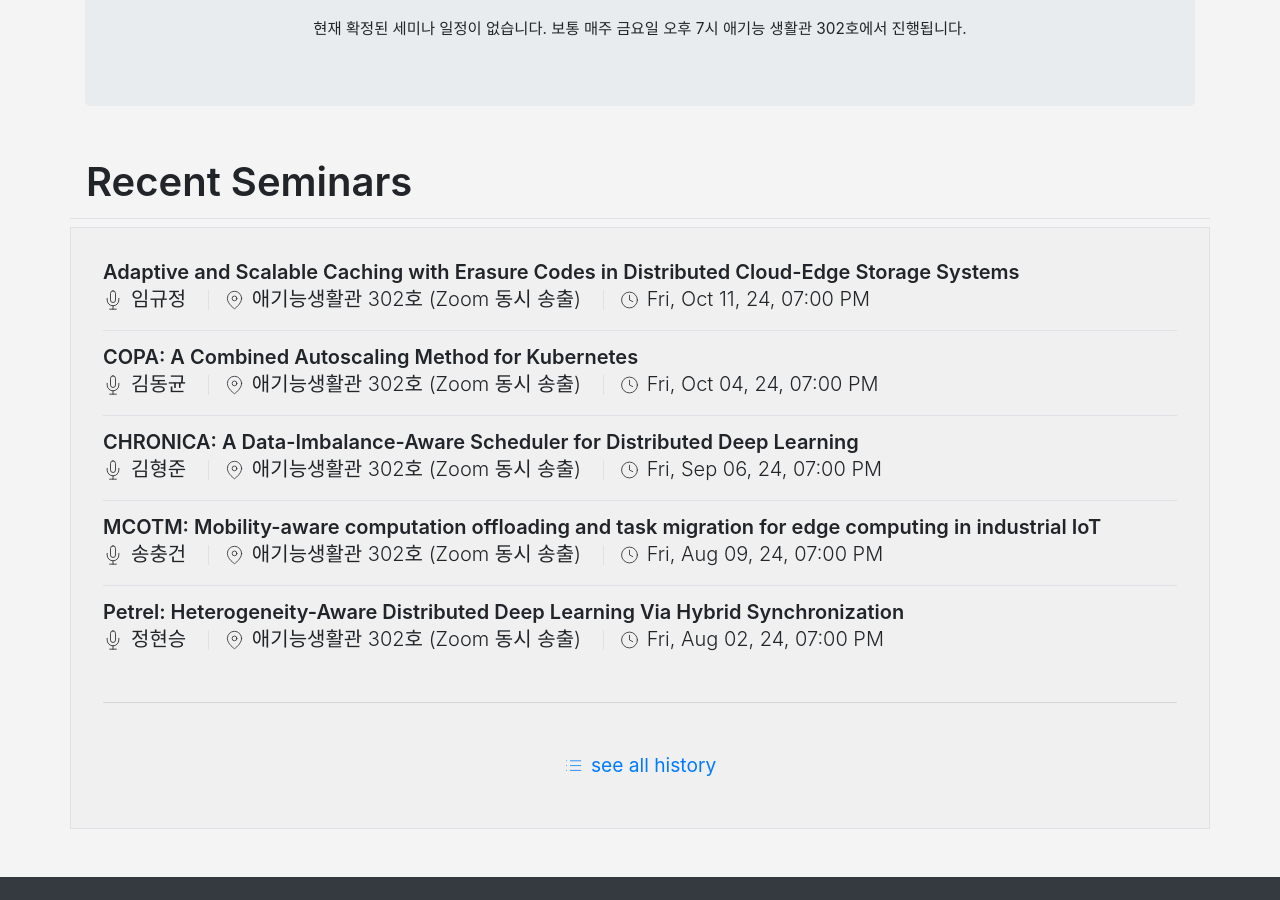
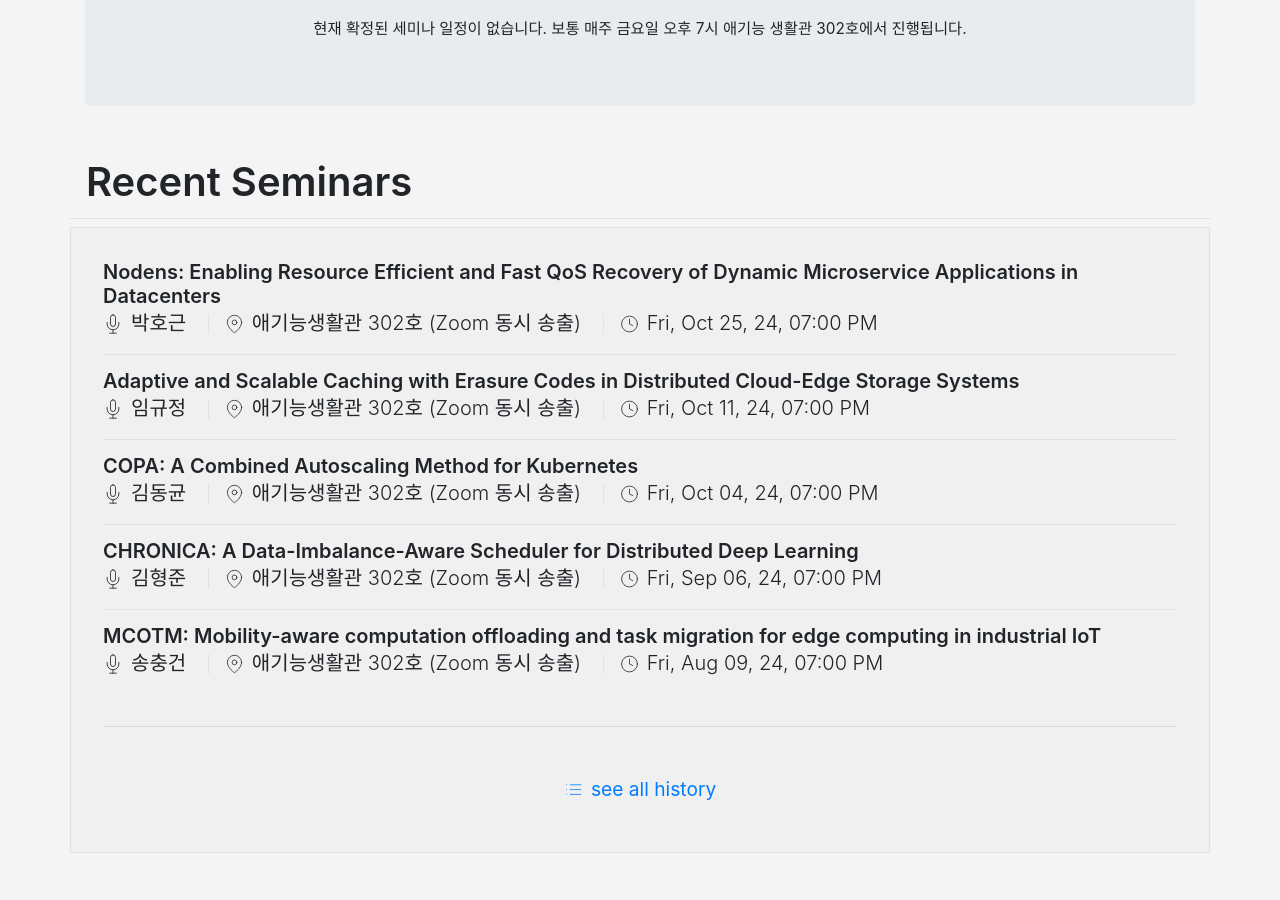
Before and after one commit to KU-Cloud/ku-cloud.github.io, a Jekyll site: the page built from seminar.html, in a window 1280 px wide and 900 px high, scrolled down 355 px. Built offline with Jekyll 4.4.1, drawn with Linux system fonts in a browser that asks for light colours.

Commit message:
seminar updated

```diff
--- a/_data/seminars.yaml
+++ b/_data/seminars.yaml
@@ -1055,3 +1055,7 @@
   speacker: 임규정
   date: 2024-10-11T19:00:00.000+0900
   location: 애기능생활관 302호 (Zoom 동시 송출)
+- title: 'Nodens: Enabling Resource Efficient and Fast QoS Recovery of Dynamic Microservice Applications in Datacenters'
+  speacker: 박호근
+  date: 2024-10-25T19:00:00.000+0900
+  location: 애기능생활관 302호 (Zoom 동시 송출)
```
